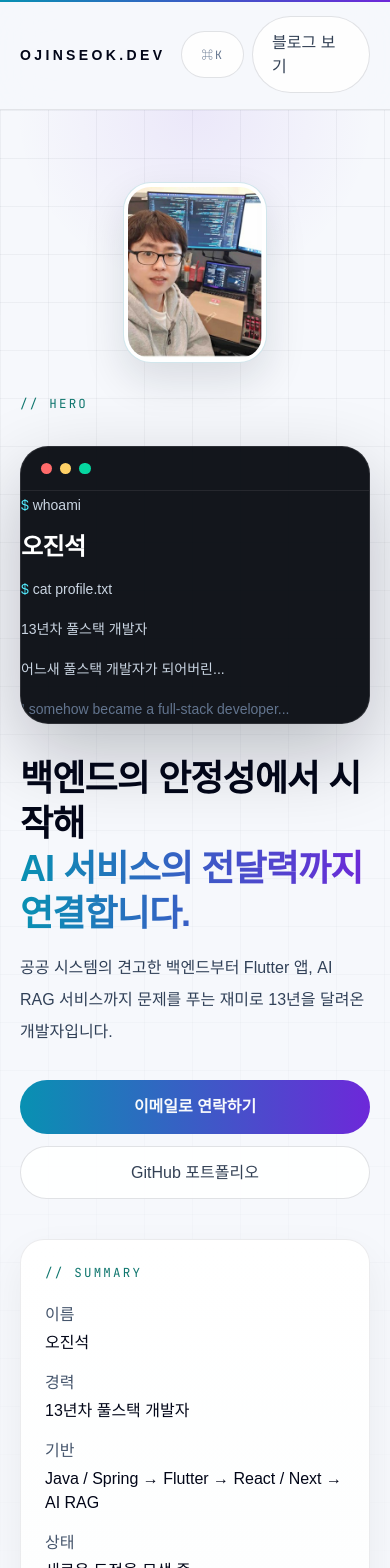
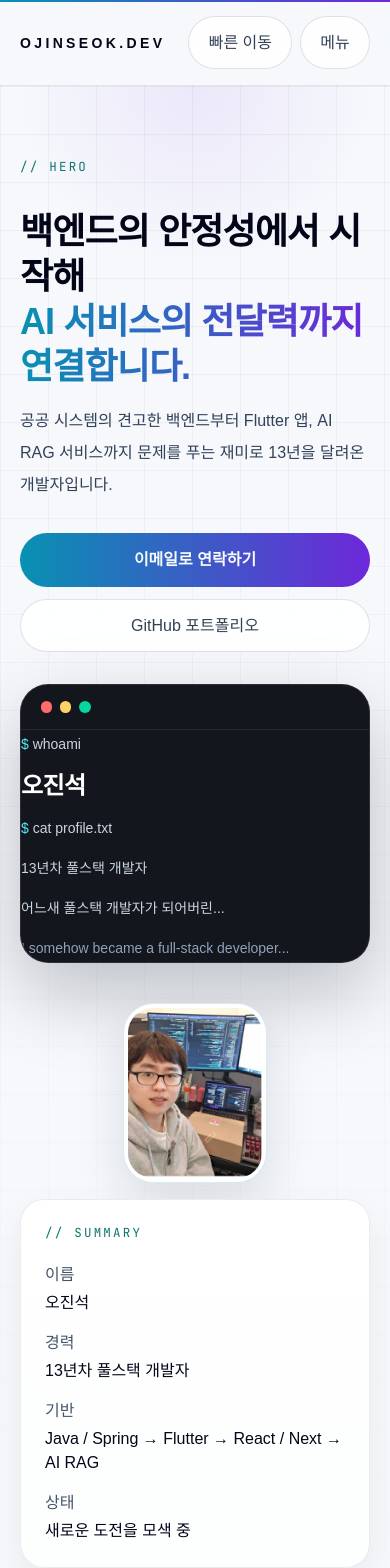
Before and after one commit to onlycan17/myhomepage, a Next.js app: page / in a window 390 px wide. Shown: the top 1568 px of the page. Built offline with nearby package versions, Linux system fonts and the light colour scheme; a web font is replaced by a local one.

Commit message:
feat(ui): 첫 화면과 모바일 탐색 경험 개선
첫 화면 핵심 메시지와 CTA의 노출 순서를 개선하고 모바일 메뉴, 키보드 접근성, 프로젝트 탐색 및 스킬 마퀴 제어를 보완한다.

```diff
--- a/src/app/globals.css
+++ b/src/app/globals.css
@@ -24,6 +24,7 @@
 }
 
 html {
+  scroll-padding-top: 6rem;
   background:
     radial-gradient(circle at top, rgba(8, 145, 178, 0.08), transparent 30%),
     linear-gradient(180deg, #f8fafc 0%, #eef2ff 48%, #f8fafc 100%);
@@ -50,7 +51,7 @@ button {
 }
 
 .skip-link {
-  position: absolute;
+  position: fixed;
   left: 1rem;
   top: -3rem;
   z-index: 60;
@@ -61,7 +62,8 @@ button {
   transition: top 0.2s ease;
 }
 
-.skip-link:focus {
+.skip-link:focus,
+.skip-link:focus-visible {
   top: 1rem;
 }
 
@@ -148,10 +150,7 @@ button {
   background: radial-gradient(circle at top, rgba(109, 40, 217, 0.08), transparent 56%);
 }
 
-.primary-link,
-.secondary-link,
-.chip-link,
-.filter-button {
+:where(.primary-link, .secondary-link, .chip-link, .filter-button) {
   display: inline-flex;
   align-items: center;
   justify-content: center;
@@ -170,13 +169,12 @@ button {
   padding: 0.95rem 1.3rem;
 }
 
-.secondary-link,
-.chip-link,
-.filter-button {
+:where(.secondary-link, .chip-link, .filter-button) {
   border: 1px solid rgba(15, 23, 42, 0.12);
   color: #334155;
   background: rgba(255, 255, 255, 0.88);
   padding: 0.85rem 1.2rem;
+  white-space: nowrap;
 }
 
 .secondary-link:hover,
@@ -211,6 +209,10 @@ button {
 
 .skills-marquee-track {
   animation: skills-marquee 24s linear infinite;
+}
+
+.skills-marquee-track[data-paused="true"] {
+  animation-play-state: paused;
 }
 
 .skills-marquee-mask:hover .skills-marquee-track {
@@ -321,8 +323,21 @@ button {
 }
 
 :focus-visible {
-  outline: none;
-  box-shadow: 0 0 0 3px rgba(8, 145, 178, 0.28);
+  outline: 3px solid #0f766e !important;
+  outline-offset: 3px;
+  box-shadow: 0 0 0 5px rgba(255, 255, 255, 0.9) !important;
+}
+
+.mobile-menu-trigger {
+  display: inline-flex;
+}
+
+.mobile-menu-panel {
+  display: block;
+}
+
+.desktop-blog-link {
+  display: none;
 }
 
 @keyframes skills-marquee {
@@ -338,6 +353,19 @@ button {
 @media (max-width: 767px) {
   .surface-card:hover {
     transform: none;
+  }
+}
+
+@media (min-width: 768px) {
+  .mobile-menu-trigger,
+  .mobile-menu-panel {
+    display: none;
+  }
+}
+
+@media (min-width: 640px) {
+  .desktop-blog-link {
+    display: inline-flex;
   }
 }
 
--- a/src/components/common/SectionShell.tsx
+++ b/src/components/common/SectionShell.tsx
@@ -15,12 +15,21 @@ export function SectionShell({
   description,
   children,
 }: SectionShellProps) {
+  const headingId = `${id}-title`;
+
   return (
-    <section id={id} className="scroll-mt-24 border-t border-black/8 py-16 sm:py-20">
+    <section
+      id={id}
+      aria-labelledby={headingId}
+      className="scroll-mt-24 border-t border-black/8 py-16 sm:py-20"
+    >
       <div className="mx-auto flex w-full max-w-6xl flex-col gap-10 px-5 sm:px-8 lg:px-10">
         <Reveal className="max-w-3xl">
           <p className="monolabel">{label}</p>
-          <h2 className="mt-4 text-3xl font-semibold tracking-tight text-slate-950 sm:text-4xl">
+          <h2
+            id={headingId}
+            className="mt-4 text-3xl font-semibold tracking-tight text-slate-950 sm:text-4xl"
+          >
             {title}
           </h2>
           {description ? (
--- a/src/components/interactive/CommandPalette.tsx
+++ b/src/components/interactive/CommandPalette.tsx
@@ -161,9 +161,10 @@ export function CommandPalette({ posts }: CommandPaletteProps) {
         aria-haspopup="dialog"
         aria-expanded={isOpen}
         aria-controls="command-palette-dialog"
+        aria-label="빠른 이동 열기"
       >
-        <span className="hidden sm:inline">빠른 이동</span>
-        <span className="font-mono text-[0.72rem] tracking-[0.16em] text-slate-500">
+        <span>빠른 이동</span>
+        <span className="hidden font-mono text-[0.72rem] tracking-[0.16em] text-slate-500 sm:inline">
           ⌘K
         </span>
       </button>
@@ -208,9 +209,18 @@ export function CommandPalette({ posts }: CommandPaletteProps) {
               onKeyDown={handleDialogKeyDown}
             >
               <div className="border-b border-black/8 px-5 py-4 sm:px-6">
-                <p id="command-palette-title" className="monolabel">
-                  {"// command palette"}
-                </p>
+                <div className="flex items-center justify-between gap-4">
+                  <p id="command-palette-title" className="monolabel">
+                    {"// command palette"}
+                  </p>
+                  <button
+                    type="button"
+                    onClick={closePalette}
+                    className="secondary-link px-3 py-2 text-sm"
+                  >
+                    닫기
+                  </button>
+                </div>
                 <input
                   ref={inputRef}
                   type="text"
@@ -219,6 +229,9 @@ export function CommandPalette({ posts }: CommandPaletteProps) {
                   onKeyDown={handleListKeyDown}
                   placeholder="섹션, 블로그 글, GitHub, Notion, 이메일"
                   className="mt-3 w-full border-0 bg-transparent text-lg font-medium text-slate-950 outline-none placeholder:text-slate-400"
+                  role="combobox"
+                  aria-expanded={isOpen}
+                  aria-autocomplete="list"
                   aria-controls="command-palette-list"
                   aria-activedescendant={
                     filteredItems[activeIndex]
@@ -231,6 +244,7 @@ export function CommandPalette({ posts }: CommandPaletteProps) {
                 id="command-palette-list"
                 className="max-h-[24rem] overflow-y-auto px-3 py-3"
                 role="listbox"
+                aria-label="빠른 이동 결과"
               >
                 {filteredItems.length === 0 ? (
                   <div className="rounded-2xl border border-dashed border-black/8 px-4 py-8 text-center text-sm text-slate-500">
@@ -258,6 +272,7 @@ export function CommandPalette({ posts }: CommandPaletteProps) {
                                 type="button"
                                 role="option"
                                 aria-selected={isActive}
+                                tabIndex={-1}
                                 onMouseEnter={() => setActiveIndex(index)}
                                 onClick={() => handleSelect(item)}
                                 className={joinClasses(
--- a/src/components/interactive/SkillsMarquee.tsx
+++ b/src/components/interactive/SkillsMarquee.tsx
@@ -1,19 +1,45 @@
+"use client";
+
+import { useState } from "react";
+
 type SkillsMarqueeProps = {
   items: string[];
 };
 
 export function SkillsMarquee({ items }: SkillsMarqueeProps) {
+  const [isPaused, setIsPaused] = useState(false);
   const duplicatedItems = [...items, ...items];
 
   return (
-    <div className="skills-marquee-mask overflow-hidden rounded-full border border-black/8 bg-white/80 px-3 py-3">
-      <div className="skills-marquee-track flex min-w-max items-center gap-3">
+    <div
+      className="skills-marquee-mask relative overflow-hidden rounded-full border border-black/8 bg-white/80 px-3 py-3 pr-28"
+      onFocusCapture={(event) => {
+        if (
+          event.target !== event.currentTarget &&
+          !(event.target instanceof HTMLButtonElement)
+        ) {
+          setIsPaused(true);
+        }
+      }}
+    >
+      <div
+        className="skills-marquee-track flex min-w-max items-center gap-3"
+        data-paused={isPaused}
+      >
         {duplicatedItems.map((item, index) => (
           <span key={`${item}-${index}`} className="skills-marquee-chip">
             {item}
           </span>
         ))}
       </div>
+      <button
+        type="button"
+        className="secondary-link absolute right-3 top-1/2 min-h-11 -translate-y-1/2 px-3 py-2 text-xs"
+        aria-pressed={isPaused}
+        onClick={() => setIsPaused((paused) => !paused)}
+      >
+        {isPaused ? "재생" : "정지"}
+      </button>
     </div>
   );
 }
--- a/src/components/layout/SiteHeader.tsx
+++ b/src/components/layout/SiteHeader.tsx
@@ -2,6 +2,7 @@
 
 import Link from "next/link";
 import { usePathname } from "next/navigation";
+import { useState } from "react";
 
 import { CommandPalette } from "@/components/interactive/CommandPalette";
 import { useActiveSection } from "@/hooks/useActiveSection";
@@ -14,17 +15,23 @@ type SiteHeaderProps = {
 
 export function SiteHeader({ commandPalettePosts = [] }: SiteHeaderProps) {
   const pathname = usePathname();
+  const [isMobileMenuOpen, setIsMobileMenuOpen] = useState(false);
   const isHome = pathname === "/";
   const activeSection = useActiveSection(
     sectionNavItems.map((item) => item.id),
     isHome,
   );
 
+  const handleMobileNavClick = () => {
+    setIsMobileMenuOpen(false);
+  };
+
   return (
-    <header className="sticky top-0 z-50 border-b border-black/8 bg-[rgba(246,248,252,0.82)] backdrop-blur-xl">
+    <header className="relative sticky top-0 z-50 border-b border-black/8 bg-[rgba(246,248,252,0.82)] backdrop-blur-xl">
       <div className="mx-auto flex max-w-6xl items-center justify-between gap-4 px-5 py-4 sm:px-8 lg:px-10">
         <Link
           href="/"
+          onClick={handleMobileNavClick}
           className="text-sm font-semibold tracking-[0.24em] text-slate-950 uppercase"
         >
           OJINSEOK.dev
@@ -57,11 +64,46 @@ export function SiteHeader({ commandPalettePosts = [] }: SiteHeaderProps) {
         </nav>
         <div className="flex items-center gap-2">
           <CommandPalette posts={commandPalettePosts} />
-          <Link href="/blog" className="chip-link hidden sm:inline-flex">
+          <button
+            type="button"
+            className="mobile-menu-trigger secondary-link px-3 py-2 text-sm md:hidden"
+            aria-expanded={isMobileMenuOpen}
+            aria-controls="mobile-section-menu"
+            onClick={() => setIsMobileMenuOpen((open) => !open)}
+          >
+            메뉴
+          </button>
+          <Link href="/blog" className="desktop-blog-link chip-link">
             블로그 보기
           </Link>
         </div>
       </div>
+      {isMobileMenuOpen ? (
+        <nav
+          id="mobile-section-menu"
+          aria-label="모바일 주요 섹션"
+          className="mobile-menu-panel absolute inset-x-0 top-full border-b border-black/8 bg-[rgba(246,248,252,0.96)] px-5 py-3 shadow-lg backdrop-blur-xl md:hidden"
+        >
+          <div className="mx-auto grid max-w-6xl gap-1 sm:grid-cols-2">
+            {sectionNavItems.map((item) => (
+              <a
+                key={item.hash}
+                href={pathname === "/" ? item.hash : item.href}
+                onClick={handleMobileNavClick}
+                className={joinClasses(
+                  "rounded-xl px-3 py-3 text-sm font-medium transition hover:bg-cyan-700/8",
+                  isHome && activeSection === item.id
+                    ? "text-cyan-800"
+                    : "text-slate-700",
+                )}
+                aria-current={isHome && activeSection === item.id ? "location" : undefined}
+              >
+                {item.label}
+              </a>
+            ))}
+          </div>
+        </nav>
+      ) : null}
     </header>
   );
 }
--- a/src/components/sections/HeroSection.tsx
+++ b/src/components/sections/HeroSection.tsx
@@ -11,19 +11,24 @@ export function HeroSection() {
       <HeroCursorGlow>
         <div className="mx-auto grid max-w-6xl gap-10 px-5 py-18 sm:px-8 sm:py-24 lg:grid-cols-[1.2fr_0.8fr] lg:px-10 lg:py-28">
           <div className="relative z-10 space-y-8">
-            <div className="sm:hidden">
-              <div className="mx-auto w-36 overflow-hidden rounded-[1.75rem] border border-cyan-700/18 bg-white p-1 shadow-[0_18px_42px_rgba(15,23,42,0.12)]">
-                <Image
-                  src="/profile.jpg"
-                  alt="오진석 프로필 사진"
-                  width={314}
-                  height={400}
-                  className="h-auto w-full rounded-[1.4rem] object-cover"
-                  priority
-                />
-              </div>
+            <p className="monolabel">{"// hero"}</p>
+            <div className="space-y-4">
+              <h1 className="max-w-3xl text-4xl font-semibold leading-tight tracking-tight text-slate-950 sm:text-5xl lg:text-6xl">
+                백엔드의 안정성에서 시작해
+                <span className="gradient-text block">AI 서비스의 전달력까지 연결합니다.</span>
+              </h1>
+              <p className="max-w-2xl text-base leading-8 text-slate-700 sm:text-lg">
+                {profile.intro}
+              </p>
             </div>
-            <p className="monolabel">{"// hero"}</p>
+            <div className="flex flex-col gap-3 sm:flex-row">
+              <a href={`mailto:${profile.email}`} className="primary-link">
+                이메일로 연락하기
+              </a>
+              <a href={profile.github} target="_blank" rel="noreferrer" className="secondary-link">
+                GitHub 포트폴리오
+              </a>
+            </div>
             <div className="terminal-frame">
               <div className="terminal-bar">
                 <span />
@@ -42,36 +47,19 @@ export function HeroSection() {
                 </p>
                 <p>{profile.headline}</p>
                 <p>{profile.taglineKr}</p>
-                <p className="text-slate-500">{profile.taglineEn}</p>
+                <p className="text-slate-400">{profile.taglineEn}</p>
               </div>
-            </div>
-            <div className="space-y-4">
-              <h1 className="max-w-3xl text-4xl font-semibold leading-tight tracking-tight text-slate-950 sm:text-5xl lg:text-6xl">
-                백엔드의 안정성에서 시작해
-                <span className="gradient-text block">AI 서비스의 전달력까지 연결합니다.</span>
-              </h1>
-              <p className="max-w-2xl text-base leading-8 text-slate-700 sm:text-lg">
-                {profile.intro}
-              </p>
-            </div>
-            <div className="flex flex-col gap-3 sm:flex-row">
-              <a href={`mailto:${profile.email}`} className="primary-link">
-                이메일로 연락하기
-              </a>
-              <a href={profile.github} target="_blank" rel="noreferrer" className="secondary-link">
-                GitHub 포트폴리오
-              </a>
             </div>
           </div>
           <aside className="relative z-10 space-y-4">
-            <div className="hidden overflow-hidden rounded-[1.9rem] border border-cyan-700/15 bg-white p-1 shadow-[0_20px_50px_rgba(15,23,42,0.12)] sm:block">
+            <div className="mx-auto w-36 overflow-hidden rounded-[1.9rem] border border-cyan-700/15 bg-white p-1 shadow-[0_20px_50px_rgba(15,23,42,0.12)] sm:w-full">
               <Image
                 src="/profile.jpg"
                 alt="오진석 프로필 사진"
                 width={314}
                 height={400}
                 className="h-auto w-full rounded-[1.55rem] object-cover"
-                priority
+                loading="eager"
               />
             </div>
             <div className="surface-card p-6">
--- a/src/components/sections/ProjectsSection.tsx
+++ b/src/components/sections/ProjectsSection.tsx
@@ -20,14 +20,20 @@ type FilterKey = "all" | ProjectCategoryKey;
 
 export function ProjectsSection() {
   const [filter, setFilter] = useState<FilterKey>("all");
+  const [showAllProjects, setShowAllProjects] = useState(false);
 
   const visibleProjects = useMemo(() => {
+    const sourceProjects =
+      filter === "all" && !showAllProjects
+        ? featuredProjects.slice(0, 6)
+        : featuredProjects;
+
     if (filter === "all") {
-      return featuredProjects;
+      return sourceProjects;
     }
 
-    return featuredProjects.filter((project) => project.category === filter);
-  }, [filter]);
+    return sourceProjects.filter((project) => project.category === filter);
+  }, [filter, showAllProjects]);
 
   return (
     <SectionShell
@@ -40,6 +46,7 @@ export function ProjectsSection() {
         <button
           type="button"
           onClick={() => setFilter("all")}
+          aria-pressed={filter === "all"}
           className={joinClasses(
             "filter-button",
             filter === "all" && "filter-button-active",
@@ -52,6 +59,7 @@ export function ProjectsSection() {
             key={category.key}
             type="button"
             onClick={() => setFilter(category.key)}
+            aria-pressed={filter === category.key}
             className={joinClasses(
               "filter-button",
               filter === category.key && "filter-button-active",
@@ -83,7 +91,8 @@ export function ProjectsSection() {
                       alt={`${project.name} 실행 화면`}
                       width={1200}
                       height={750}
-                      priority={index < 4}
+                      loading="lazy"
+                      sizes="(min-width: 1280px) 50vw, 100vw"
                       className="aspect-[8/5] w-full rounded-2xl border border-black/8 object-cover transition duration-500 group-hover/project:scale-[1.03]"
                     />
                   </Link>
@@ -135,6 +144,17 @@ export function ProjectsSection() {
           );
         })}
       </div>
+      {!showAllProjects && filter === "all" ? (
+        <Reveal>
+          <button
+            type="button"
+            className="secondary-link"
+            onClick={() => setShowAllProjects(true)}
+          >
+            전체 프로젝트 {featuredProjects.length}개 보기
+          </button>
+        </Reveal>
+      ) : null}
       <Reveal>
         <details className="surface-card group p-5 sm:p-6">
           <summary className="cursor-pointer list-none text-lg font-semibold text-slate-950 marker:hidden">
--- a/src/hooks/useCommandPalette.ts
+++ b/src/hooks/useCommandPalette.ts
@@ -61,7 +61,7 @@ export function useCommandPalette({ items, onSelect }: UseCommandPaletteOptions)
       }
 
       if (event.key === "Escape") {
-        setIsOpen(false);
+        closePalette();
       }
     };
 
@@ -70,7 +70,7 @@ export function useCommandPalette({ items, onSelect }: UseCommandPaletteOptions)
     return () => {
       window.removeEventListener("keydown", handleWindowKeydown);
     };
-  }, []);
+  }, [closePalette]);
 
   const handleListKeyDown = useCallback(
     (event: ReactKeyboardEvent<HTMLInputElement>) => {
```
